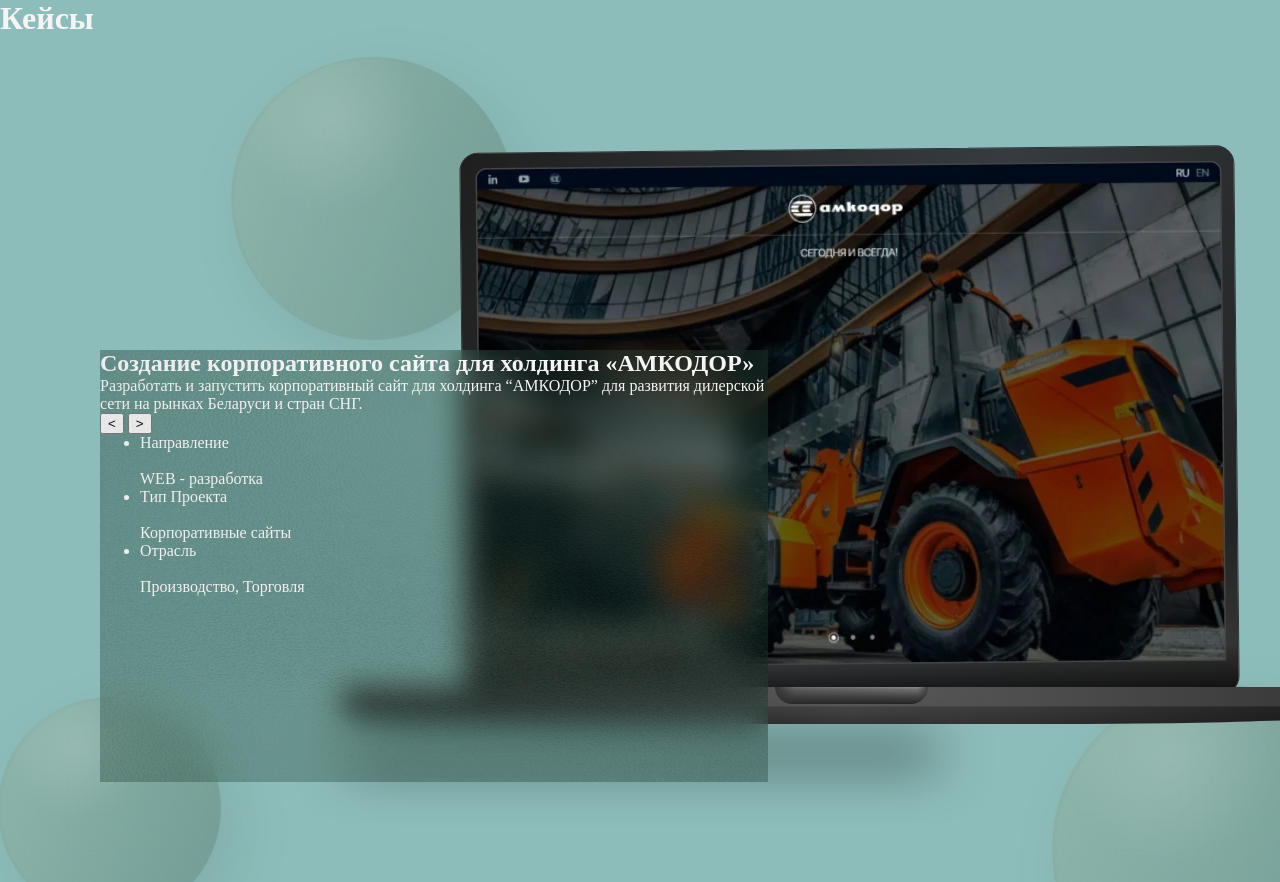
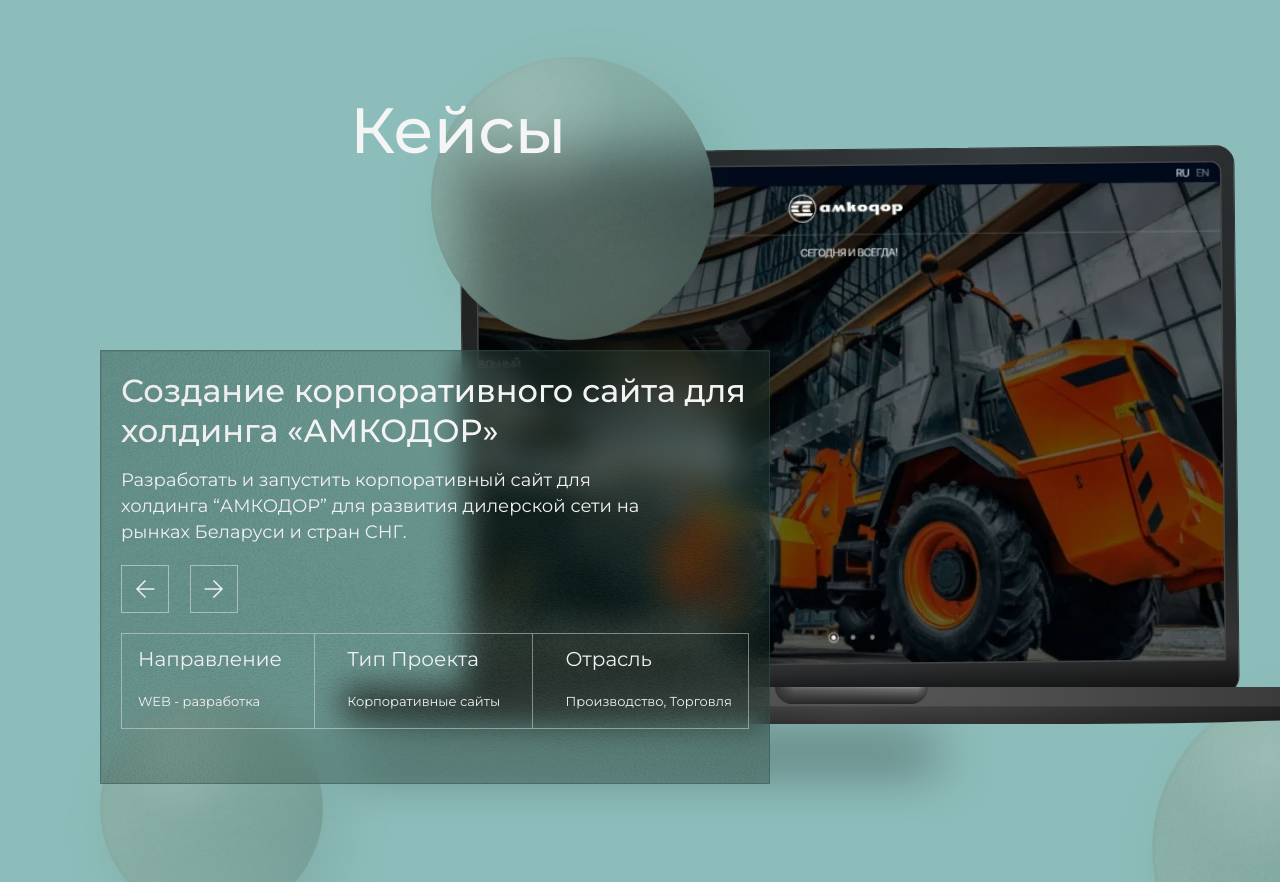
Before and after one commit to iGrevesi/Test_Seobility, a plain HTML site: page index.html in a window 1280 px wide. Drawn offline with Linux system fonts and the light colour scheme.

Commit message:
Add files via upload

```diff
--- a/css/style.css
+++ b/css/style.css
@@ -1,17 +1,33 @@
 * {
   margin: 0;
-}
-
-html {
-  cursor: url("../img/Frame_small.svg") 25 25, auto;
-}
-
-.mycursor {
-  cursor: url("../img/Frame_Big.svg") 50 50, auto;
+  font-family: 'Montserrat';
+  font-size: 18px;
+  font-style: normal;
 }
 
 body {
   color: #F5F5F5;
+}
+
+html {
+  cursor: url("../img/cursor.png") 25 25, default;
+}
+
+.mycursor {
+  cursor: url("../img/cursorBig.png") 50 50, auto;
+}
+
+h1 {
+  padding-top: 100px;
+  padding-left: 100px;
+  font-style: normal;
+  font-weight: 500;
+  font-size: 64px;
+  line-height: 60px;
+  position: absolute;
+  top: 0;
+  left: 250px;
+  z-index: 12234;
 }
 
 .main__Wrapper {
@@ -21,6 +37,11 @@
   overflow: hidden;
   margin: 0 auto;
   background-color: #8DBDBA;
+}
+
+.main__Wrapper .ImageBg {
+  opacity: 5%;
+  width: 100%;
 }
 
 .no-webp .main__Wrapper .union {
@@ -33,13 +54,15 @@
   position: absolute;
   width: 282.76px;
   height: 282.76px;
-  left: 231px;
+  left: 431px;
   top: 57.26px;
+  z-index: 123;
   background-blend-mode: normal, normal, normal, multiply;
   -webkit-box-shadow: 8px 24px 60px rgba(21, 53, 30, 0.1), inset 2.29395px 2.29395px 2.29395px rgba(73, 100, 87, 0.05);
           box-shadow: 8px 24px 60px rgba(21, 53, 30, 0.1), inset 2.29395px 2.29395px 2.29395px rgba(73, 100, 87, 0.05);
   -webkit-backdrop-filter: blur(30px);
           backdrop-filter: blur(30px);
+  overflow: hidden;
   /* Note: backdrop-filter has minimal browser support */
   border-radius: 100%;
   -webkit-transform: rotate(-20.99deg);
@@ -57,7 +80,7 @@
   position: absolute;
   width: 330.66px;
   height: 330.66px;
-  left: 1052px;
+  left: 1152px;
   top: 684.42px;
   background-blend-mode: normal, normal, normal, multiply;
   -webkit-box-shadow: 8px 24px 60px rgba(21, 53, 30, 0.1), inset 2.29395px 2.29395px 2.29395px rgba(73, 100, 87, 0.05);
@@ -65,6 +88,7 @@
   -webkit-backdrop-filter: blur(30px);
           backdrop-filter: blur(30px);
   /* Note: backdrop-filter has minimal browser support */
+  overflow: hidden;
   border-radius: 100%;
   -webkit-transform: rotate(-20.99deg);
       -ms-transform: rotate(-20.99deg);
@@ -81,7 +105,7 @@
   position: absolute;
   width: 222.85px;
   height: 222.85px;
-  left: -2px;
+  left: 100px;
   top: 696.81px;
   background-blend-mode: normal, normal, normal, multiply;
   -webkit-box-shadow: 8px 24px 60px rgba(21, 53, 30, 0.1), inset 2.29395px 2.29395px 2.29395px rgba(73, 100, 87, 0.05);
@@ -89,6 +113,7 @@
   -webkit-backdrop-filter: blur(30px);
           backdrop-filter: blur(30px);
   /* Note: backdrop-filter has minimal browser support */
+  overflow: hidden;
   border-radius: 100%;
   -webkit-transform: rotate(-20.99deg);
       -ms-transform: rotate(-20.99deg);
@@ -164,16 +189,97 @@
   -webkit-backdrop-filter: blur(15px);
           backdrop-filter: blur(15px);
   z-index: 100;
+  border: 0.5px solid rgba(64, 89, 80, 0.5);
+  -webkit-box-shadow: inset 0.860527px 0.860527px 0.860527px rgba(53, 74, 66, 0.2);
+          box-shadow: inset 0.860527px 0.860527px 0.860527px rgba(53, 74, 66, 0.2);
 }
 
 .main__Wrapper .pop .pop__ImageBg {
   position: absolute;
   top: 0;
   left: 0;
-  width: 668px;
-  height: 432px;
+  width: 100%;
+  height: 100%;
   opacity: 5%;
   z-index: 12;
+  pointer-events: none;
+}
+
+.main__Wrapper .pop .pop__wrapper {
+  padding: 20px;
+}
+
+.main__Wrapper .pop .pop__wrapper h2 {
+  margin-bottom: 16px;
+  font-size: 32px;
+  line-height: 40px;
+  font-weight: 500;
+}
+
+.main__Wrapper .pop .pop__wrapper p {
+  margin-bottom: 20px;
+  line-height: 26px;
+}
+
+.main__Wrapper .pop .pop__wrapper button {
+  width: 48px;
+  height: 48px;
+  background: none;
+  border: 1px solid hsla(0, 0%, 96%, 0.5);
+  z-index: 1;
+  margin-bottom: 20px;
+}
+
+.main__Wrapper .pop .pop__wrapper button:hover {
+  border: 1px solid #F5F5F5;
+}
+
+.main__Wrapper .pop .pop__wrapper .mycursor-left {
+  background-image: url(../img/Vector.svg);
+  background-repeat: no-repeat;
+  background-position: center;
+  margin-right: 16px;
+}
+
+.main__Wrapper .pop .pop__wrapper .mycursor-right {
+  background-image: url(../img/VectorR.svg);
+  background-repeat: no-repeat;
+  background-position: center;
+}
+
+.main__Wrapper .pop .pop__Tabs ul {
+  display: -webkit-box;
+  display: -ms-flexbox;
+  display: flex;
+  padding: 0;
+  border: solid 1px rgba(226, 226, 226, 0.5);
+  -ms-flex-pack: distribute;
+      justify-content: space-around;
+  text-align: left;
+  height: 94px;
+}
+
+.main__Wrapper .pop .pop__Tabs ul li {
+  list-style-type: none;
+  padding-top: 15px;
+  padding-left: 0px;
+}
+
+.main__Wrapper .pop .pop__Tabs ul li p {
+  font-size: 20px;
+  margin: 0;
+  line-height: 20px;
+}
+
+.main__Wrapper .pop .pop__Tabs ul .p_smallLetters {
+  font-size: 13px;
+}
+
+.main__Wrapper .pop .pop__Tabs ul .vertical {
+  width: 1px;
+  height: auto;
+  background-color: rgba(226, 226, 226, 0.5);
+  padding: 0;
 }
 
 .webp .main__Wrapper .union { background: -o-linear-gradient(318.71deg, rgba(225, 255, 244, 0.3) 1.1%, rgba(20, 54, 41, 0) 108.32%), -o-radial-gradient(46.83% 18.92%, 32.42% 32.42%, rgba(255, 255, 255, 0.147) 0%, rgba(100, 117, 110, 0) 100%) , -o-linear-gradient(bottom, rgba(68, 104, 90, 0.44), rgba(68, 104, 90, 0.44)), url(depositphotos_42701011-stock-photo-frosted-glass-texture.webp); }
--- a/index.html
+++ b/index.html
@@ -5,6 +5,9 @@
     <meta http-equiv="X-UA-Compatible" content="IE=edge">
     <meta name="viewport" content="width=device-width, initial-scale=1.0">
     <link rel="stylesheet" href="css/style.min.css">
+    <link rel="preconnect" href="https://fonts.googleapis.com">
+    <link rel="preconnect" href="https://fonts.gstatic.com" crossorigin>
+    <link href="https://fonts.googleapis.com/css2?family=Montserrat:wght@400;500&display=swap" rel="stylesheet">
     <title>Gulp</title>
 </head>
 <body>
@@ -12,13 +15,16 @@
 
     </header>
     <main class="main">
-        <div class="main__Wrapper">
+        <h1>Кейсы</h1>
+<div class="main__Wrapper">
 
-    <h1>Кейсы</h1>
 
-    <div class="union"></div>
-    <div class="union_2"></div>
-    <div class="union_3"></div>
+
+    <div class="union"><picture><source srcset="./img/depositphotos_42701011.webp" type="image/webp"><img class="ImageBg" src="./img/depositphotos_42701011.jpg" alt=""></picture></div>
+    <div class="union_2"><picture><source srcset="./img/depositphotos_42701011.webp" type="image/webp"><img class="ImageBg" src="./img/depositphotos_42701011.jpg" alt=""></picture></div>
+    <div class="union_3"><picture><source srcset="./img/depositphotos_42701011.webp" type="image/webp"><img class="ImageBg" src="./img/depositphotos_42701011.jpg" alt=""></picture></div>
+
+
 
     <div class="notebook">
         <div class="b"></div>
@@ -29,22 +35,25 @@
             <div class="keywords__button"></div>
         </div>
     </div>
+
     <div class="notebook_shadow"></div>
 
     <section class="pop">
         <div class="pop__wrapper">
             <picture><source srcset="./img/depositphotos_42701011.webp" type="image/webp"><img class="pop__ImageBg" src="./img/depositphotos_42701011.jpg" alt=""></picture>
             <h2>Создание корпоративного сайта для холдинга «АМКОДОР»</h2>
-            <p>Разработать и запустить корпоративный сайт для холдинга “АМКОДОР” для развития дилерской сети на рынках Беларуси и стран СНГ.</p>
+            <p>Разработать и запустить корпоративный сайт для <br>  холдинга “АМКОДОР” для развития дилерской сети на <br> рынках Беларуси и стран СНГ.</p>
 
-            <button class="mycursor"><</button>
-            <button class="mycursor">></button>
+            <button class="mycursor mycursor-left"></button>
+            <button class="mycursor mycursor-right"></button>
 
             <div class="pop__Tabs">
                 <ul>
-                    <li><p>Направление</p><br><p>WEB - разработка</p></li>
-                    <li><p>Тип Проекта</p><br><p>Корпоративные сайты</p></li>
-                    <li><p>Отрасль</p><br><p>Производство, Торговля</p></li>
+                    <li><p>Направление</p><br><p class="p_smallLetters">WEB - разработка</p></li>
+                    <li class="vertical"></li>
+                    <li><p>Тип Проекта</p><br><p class="p_smallLetters">Корпоративные сайты</p></li>
+                    <li class="vertical"></li>
+                    <li><p>Отрасль</p><br><p class="p_smallLetters">Производство, Торговля</p></li>
                 </ul>
             </div>
         </div>
```
Also changed, not shown: css/style.min.css, img/Vector.svg (added), img/VectorR.svg (added), img/Vector_left.svg (added), img/cursor.png (added), img/cursor.webp (added), img/cursorBig.png (added), img/cursorBig.webp (added).
